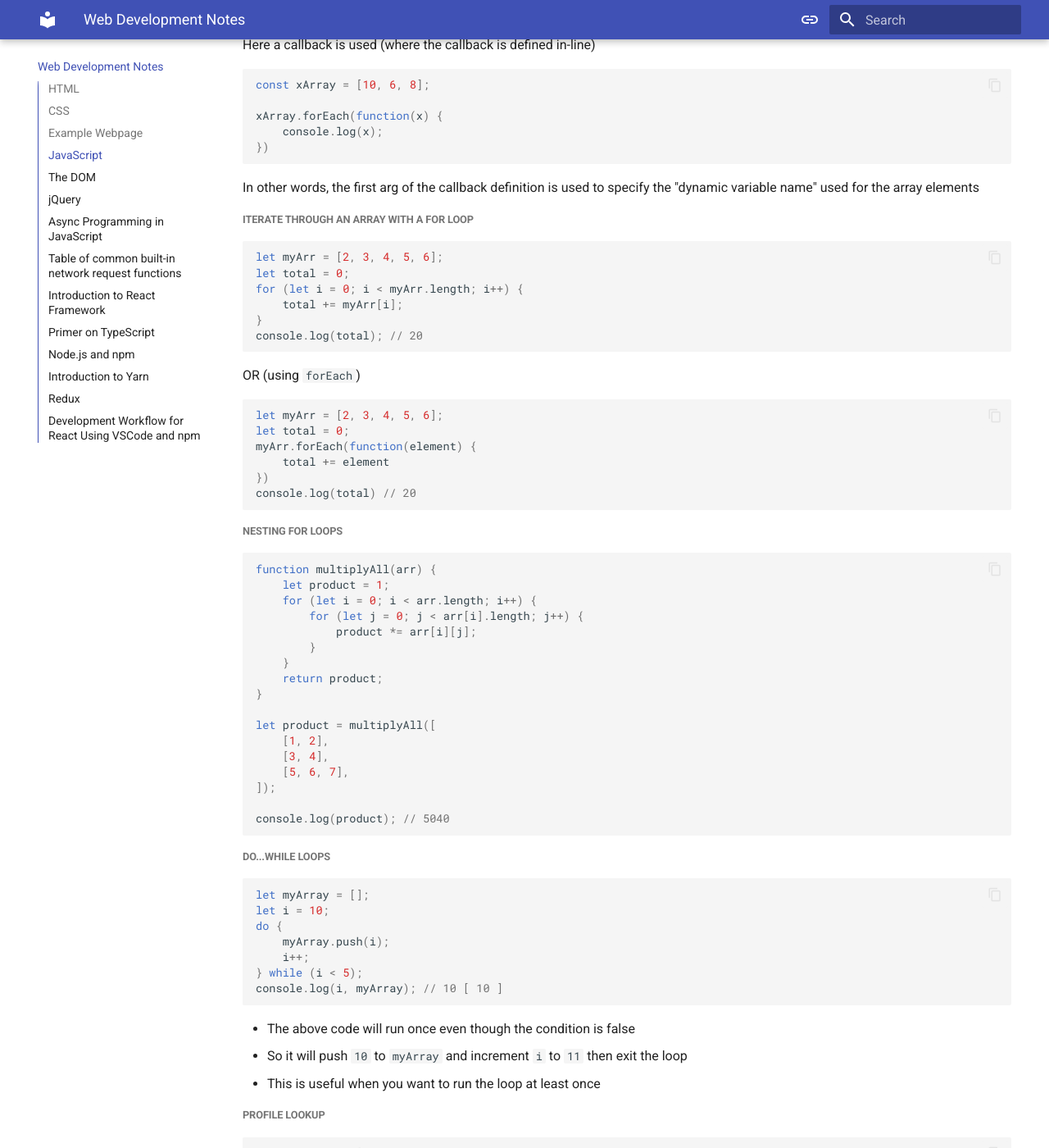
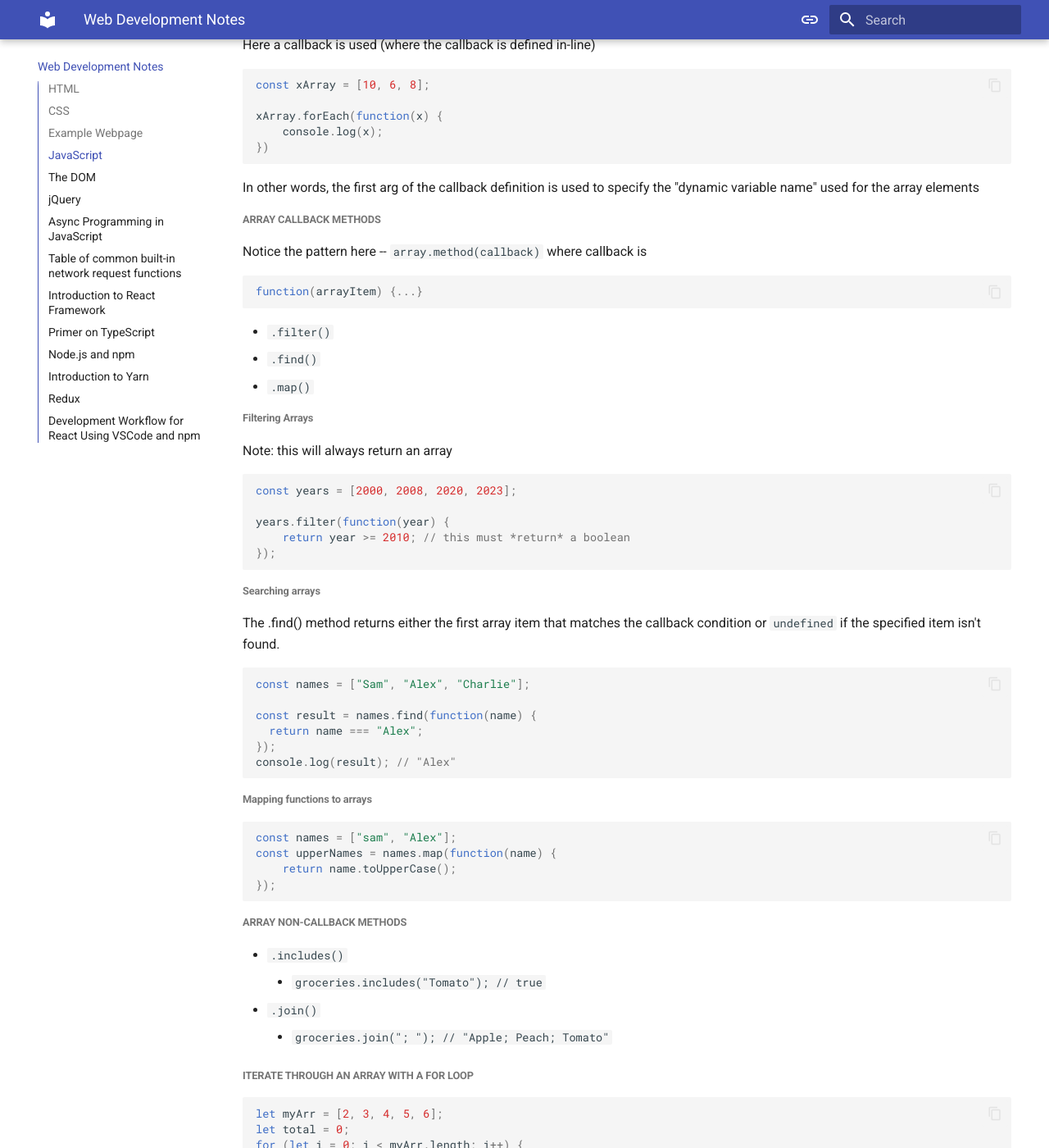
Before and after one commit to sfuller14/uhh, an MkDocs documentation site: the page built from docs/webdev_snippets.md, in a window 1280 px wide and 1400 px high, scrolled down 21780 px. Shown: the whole window at 82% size. Built offline with MkDocs 1.6.1 and Material for MkDocs 9.7.7, drawn with Linux system fonts in a browser that asks for light colours.

Commit message:
array methods

````diff
--- a/docs/webdev_snippets.md
+++ b/docs/webdev_snippets.md
@@ -1221,6 +1221,59 @@ xArray.forEach(function(x) {
 
 In other words, the first arg of the callback definition is used to specify the "dynamic variable name" used for the array elements
 
+##### Array callback methods
+
+Notice the pattern here -- `array.method(callback)` where callback is
+
+```javascript
+function(arrayItem) {...}
+```
+
+* `.filter()`
+* `.find()`
+* `.map()`
+
+###### Filtering Arrays
+
+Note: this will always return an array
+
+```javascript
+const years = [2000, 2008, 2020, 2023];
+
+years.filter(function(year) {
+    return year >= 2010; // this must *return* a boolean
+});
+```
+
+###### Searching arrays
+
+The .find() method returns either the first array item that matches the callback condition or `undefined` if the specified item isn't found.
+
+```javascript
+const names = ["Sam", "Alex", "Charlie"];
+
+const result = names.find(function(name) {
+  return name === "Alex";
+});
+console.log(result); // "Alex"
+```
+
+###### Mapping functions to arrays
+
+```javascript
+const names = ["sam", "Alex"];
+const upperNames = names.map(function(name) {
+    return name.toUpperCase();
+});
+```
+
+##### Array NON-callback methods
+
+* `.includes()`
+	* `groceries.includes("Tomato"); // true`
+* `.join()`
+	* `groceries.join("; "); // "Apple; Peach; Tomato"`
+
 ##### Iterate Through an Array with a For Loop
 
 ```javascript
````
